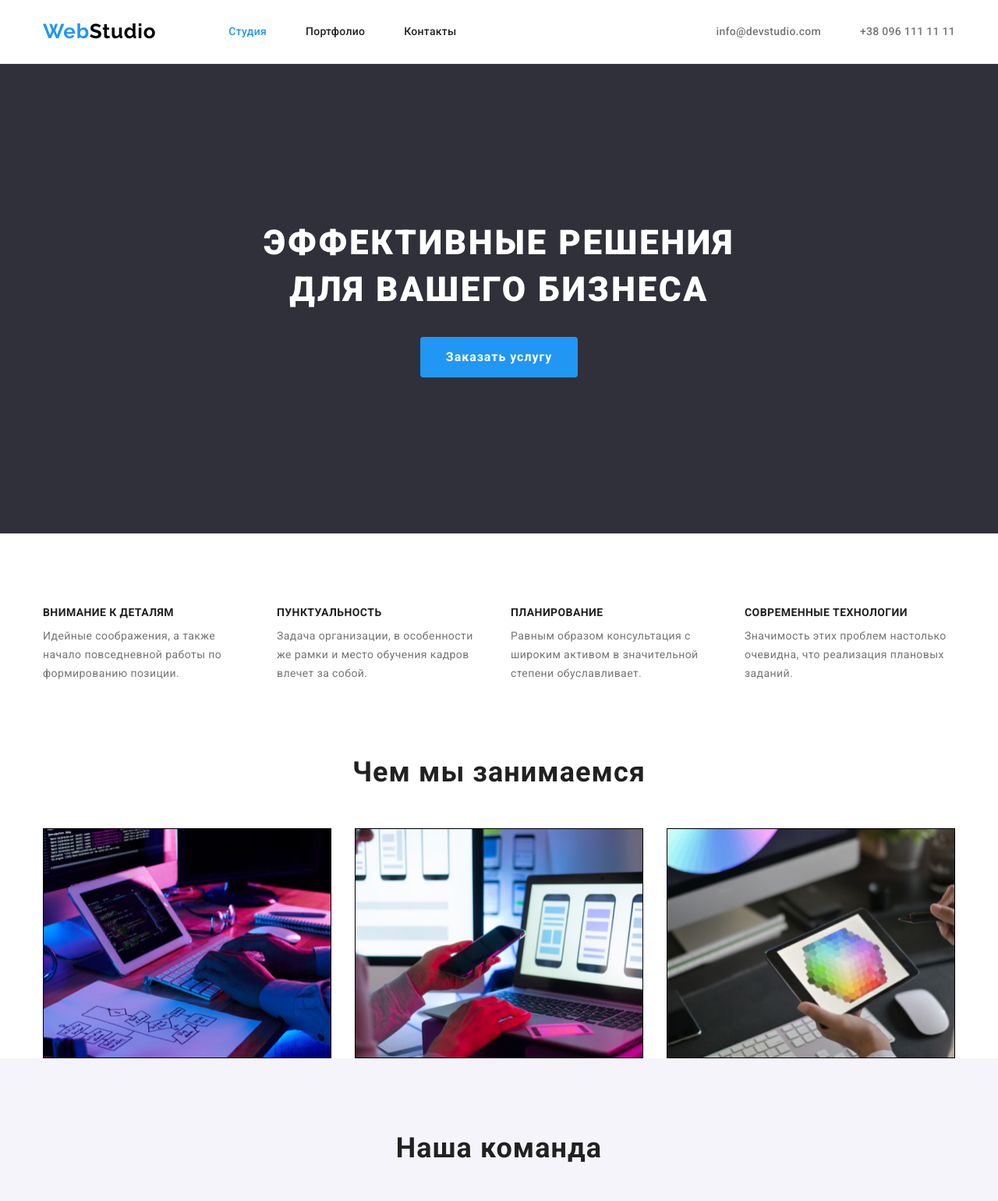
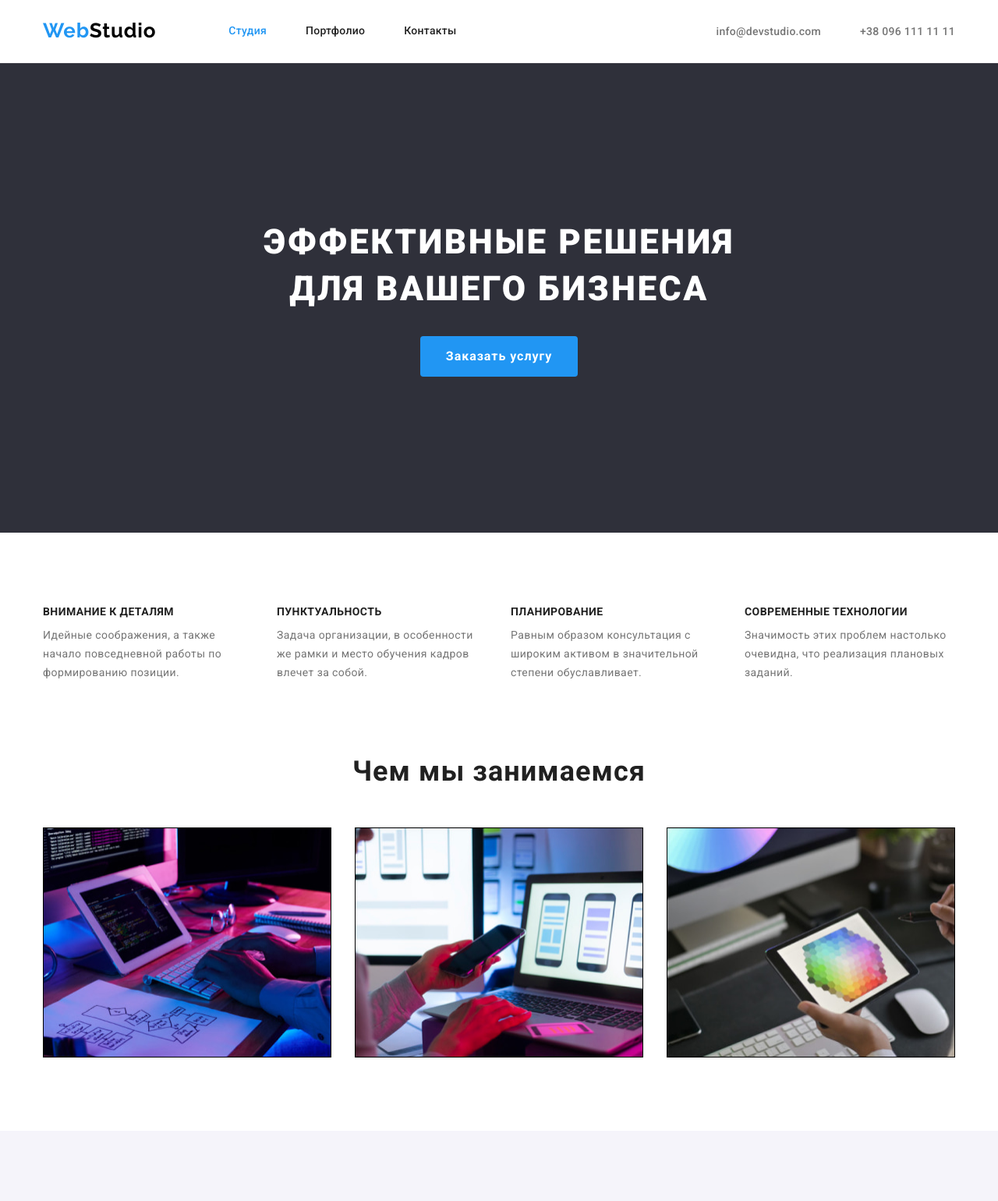
Before and after one commit to Oleg-Shepelenko/goit-markup-hw-03, a plain HTML site: page index.html in a window 1280 px wide. Shown: the top 1540 px of the page at 78% size. Drawn offline with nearby package versions, Linux system fonts and the light colour scheme.

Commit message:
правка  padding

```diff
--- a/css/styles.css
+++ b/css/styles.css
@@ -21,6 +21,9 @@ body {
   color: var(--primary-text-color);
 }
 
+img {
+  display: block;
+}
 .list {
   list-style: none;
 }
@@ -119,8 +122,6 @@ p {
 }
 .contacts-header {
   display: flex;
-  padding-top: 32px;
-  padding-bottom: 32px;
   margin-left: auto;
 }
 
@@ -212,6 +213,10 @@ p {
 }
 /* activity */
 
+.activity {
+  padding-bottom: 94px;
+}
+
 .activity-title {
   margin-bottom: 50px;
   font-weight: 700;
@@ -229,9 +234,7 @@ p {
 .activity-list .activity-items + .activity-items {
   margin-left: 30px;
 }
-img {
-  display: block;
-}
+
 /* team */
 
 .team {
--- a/index.html
+++ b/index.html
@@ -90,7 +90,7 @@
         </ul>
       </section>
       <!-- Чем мы занимаемся -->
-      <section class="activity .section">
+      <section class="activity">
         <div class="container">
         <h2 class="activity-title">Чем мы занимаемся</h2>
         <ul class="activity-list list">
```
